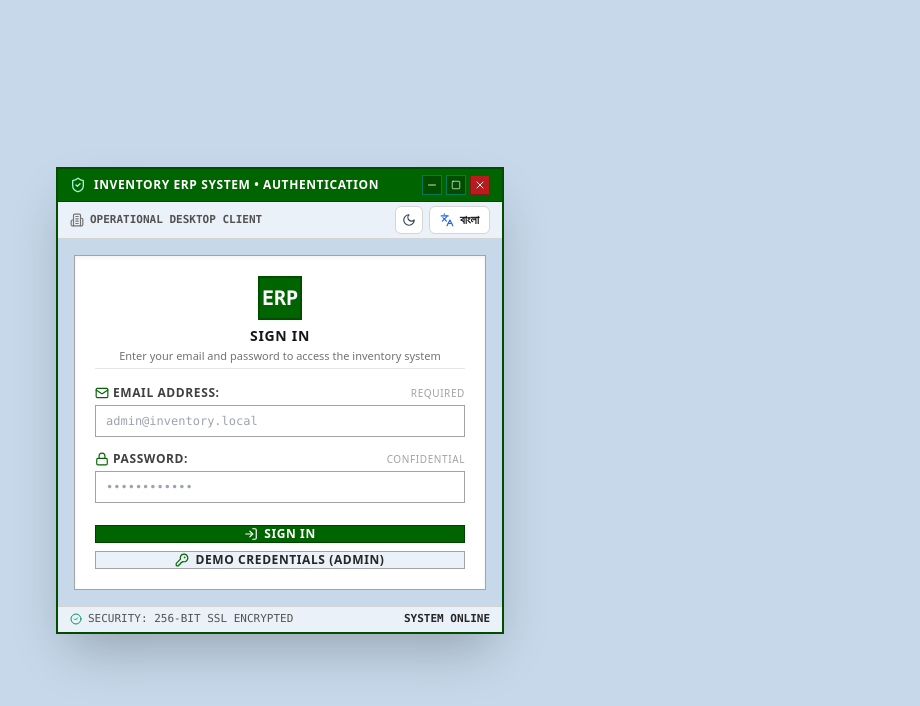
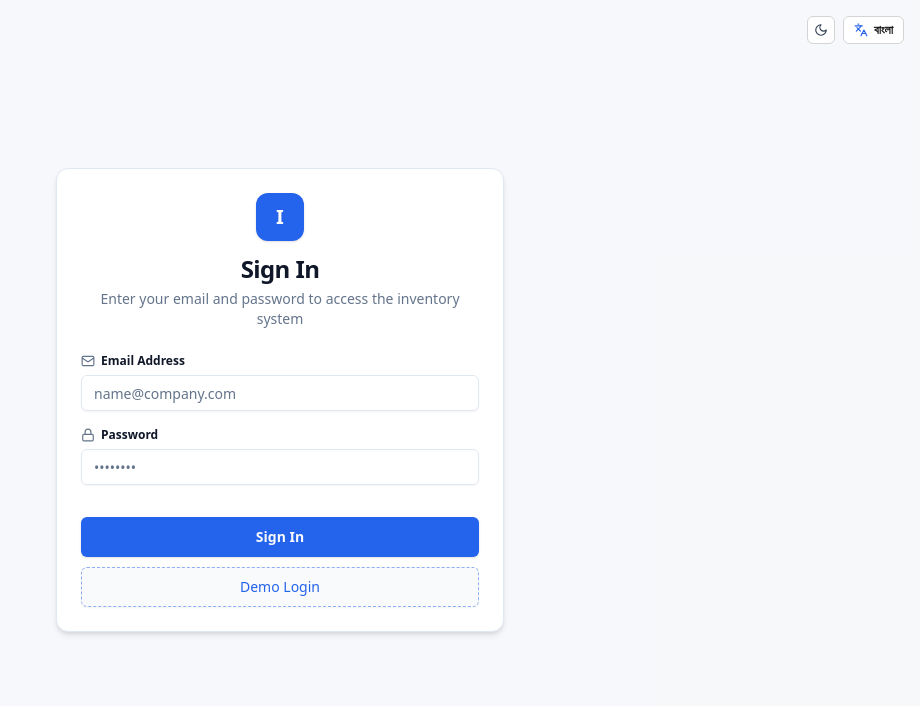
Before and after one commit to sisrafilss/inventory-frontend, a Next.js app: page /login in a window 1280 px wide. Shown: the top 706 px of the page, without its empty margins (360-1280 px from the left). Built offline with nearby package versions, Linux system fonts and the light colour scheme.

Commit message:
Revert "feat(auth): redesign login page to classic desktop ERP window style"
This reverts commit 537462f96bf147fb0a143a36ab36c4e7da3daa4f.

```diff
--- a/src/app/(auth)/login/page.tsx
+++ b/src/app/(auth)/login/page.tsx
@@ -1,27 +1,18 @@
 'use client';
 
 import React, { useState } from 'react';
+import Link from 'next/link';
 import { useRouter } from 'next/navigation';
 import { useAuth } from '@/lib/context/auth-context';
 import { useLanguage } from '@/lib/context/language-context';
 import { api } from '@/lib/api/client';
 import { User } from '@/lib/types';
+import { Card, CardHeader, CardTitle, CardDescription, CardContent, CardFooter } from '@/components/ui/card';
+import { Button } from '@/components/ui/button';
+import { Input } from '@/components/ui/input';
 import { LanguageSwitcher } from '@/components/ui/language-switcher';
 import { ThemeSwitcher } from '@/components/ui/theme-switcher';
-import {
-  Lock,
-  Mail,
-  AlertCircle,
-  ShieldCheck,
-  LogIn,
-  KeyRound,
-  Building2,
-  CheckCircle2,
-  Minus,
-  Square,
-  X,
-  Loader2,
-} from 'lucide-react';
+import { Lock, Mail, AlertCircle } from 'lucide-react';
 
 export default function LoginPage() {
   const [email, setEmail] = useState('');
@@ -66,177 +57,77 @@ export default function LoginPage() {
   };
 
   return (
-    <div className="min-h-screen w-full flex items-center justify-center p-4 bg-[#c6d8ea] dark:bg-slate-950 relative select-none">
-
-      {/* Floating Classic Desktop Window */}
-      <div className="w-full max-w-md border-2 border-[#004d00] dark:border-emerald-900 bg-[#c6d8ea] dark:bg-slate-900 rounded-none shadow-2xl overflow-hidden">
-
-        {/* 1. Classic Windows/ERP Title Bar */}
-        <div className="bg-[#006400] dark:bg-emerald-950 py-1.5 px-3 border-b border-[#004d00] dark:border-emerald-900 flex items-center justify-between text-white">
-          <div className="flex items-center gap-2">
-            <ShieldCheck className="w-4 h-4 text-emerald-200 shrink-0" />
-            <span className="font-bold text-xs uppercase tracking-wider">
-              INVENTORY ERP SYSTEM • AUTHENTICATION
-            </span>
-          </div>
-
-          {/* Retro Window Control Buttons */}
-          <div className="flex items-center gap-1">
-            <button
-              type="button"
-              className="w-5 h-5 bg-[#004d00] hover:bg-[#003d00] border border-emerald-700 flex items-center justify-center text-white/80 rounded-none text-[10px]"
-              tabIndex={-1}
-            >
-              <Minus className="w-3 h-3" />
-            </button>
-            <button
-              type="button"
-              className="w-5 h-5 bg-[#004d00] hover:bg-[#003d00] border border-emerald-700 flex items-center justify-center text-white/80 rounded-none text-[10px]"
-              tabIndex={-1}
-            >
-              <Square className="w-2.5 h-2.5" />
-            </button>
-            <button
-              type="button"
-              className="w-5 h-5 bg-red-700 hover:bg-red-800 border border-red-900 flex items-center justify-center text-white rounded-none text-[10px]"
-              tabIndex={-1}
-            >
-              <X className="w-3 h-3" />
-            </button>
-          </div>
-        </div>
-
-        {/* 2. Top Window Utility Bar */}
-        <div className="bg-[#eaf1f8] dark:bg-slate-800/90 px-3 py-1 border-b border-neutral-300 dark:border-slate-700 flex items-center justify-between text-xs">
-          <div className="flex items-center gap-1.5 text-[11px] font-mono font-bold text-neutral-600 dark:text-neutral-400">
-            <Building2 className="w-3.5 h-3.5 text-neutral-500" />
-            <span>OPERATIONAL DESKTOP CLIENT</span>
-          </div>
-
-          {/* Theme & Language Switchers */}
-          <div className="flex items-center gap-1.5">
+    <div className="min-h-screen flex flex-col items-center justify-center p-4 bg-muted/40 relative">
+      {/* Top right theme and language switchers */}
+      <div className="absolute top-4 right-4 flex items-center gap-2">
         <ThemeSwitcher />
         <LanguageSwitcher />
       </div>
+
+      <Card className="w-full max-w-md shadow-md border-border">
+        <CardHeader className="text-center space-y-1">
+          <div className="w-12 h-12 rounded-xl bg-primary text-primary-foreground flex items-center justify-center mx-auto mb-2 font-bold text-xl shadow">
+            I
           </div>
+          <CardTitle className="text-2xl font-bold">{t('auth.signIn')}</CardTitle>
+          <CardDescription>
+            {t('auth.signInDesc')}
+          </CardDescription>
+        </CardHeader>
 
-        {/* 3. Main Form Container */}
-        <div className="p-4">
-          <div className="p-5 bg-white dark:bg-slate-950 border border-neutral-400 dark:border-slate-700 shadow-inner space-y-4">
-
-            {/* Header / Logo Badge */}
-            <div className="text-center pb-1 border-b border-neutral-200 dark:border-slate-800">
-              <div className="inline-flex items-center justify-center w-11 h-11 bg-[#006400] text-white border-2 border-[#004d00] shadow-sm font-bold text-xl mb-1.5 font-mono">
-                ERP
-              </div>
-              <h2 className="text-sm font-bold uppercase tracking-wider text-neutral-900 dark:text-neutral-100">
-                {t('auth.signIn')}
-              </h2>
-              <p className="text-[11px] text-neutral-500 font-medium mt-0.5">
-                {t('auth.signInDesc')}
-              </p>
-            </div>
-
-            {/* Error Message */}
+        <form onSubmit={handleSubmit}>
+          <CardContent className="space-y-4">
             {error && (
-              <div className="p-2.5 bg-red-50 dark:bg-rose-950/80 border border-red-400 dark:border-rose-900 flex items-start gap-2 text-xs text-red-800 dark:text-red-200 font-bold">
-                <AlertCircle className="w-4 h-4 mt-0.5 shrink-0 text-red-600 dark:text-red-400" />
-                <span className="leading-tight">{error}</span>
+              <div className="p-3 bg-destructive/15 border border-destructive/30 rounded-lg flex items-start gap-2.5 text-sm text-destructive font-medium">
+                <AlertCircle className="w-4 h-4 mt-0.5 shrink-0" />
+                <span>{error}</span>
               </div>
             )}
 
-            {/* Login Form */}
-            <form onSubmit={handleSubmit} className="space-y-3.5">
-
-              {/* Email / Username */}
-              <div className="space-y-1">
-                <label className="text-xs font-bold uppercase tracking-wider text-neutral-700 dark:text-neutral-300 flex items-center justify-between">
-                  <span className="flex items-center gap-1">
-                    <Mail className="w-3.5 h-3.5 text-[#006400] dark:text-emerald-400" />
-                    {t('auth.email')}:
-                  </span>
-                  <span className="text-[10px] text-neutral-400 font-normal">REQUIRED</span>
+            <div className="space-y-1.5">
+              <label className="text-xs font-semibold text-foreground flex items-center gap-1.5">
+                <Mail className="w-3.5 h-3.5 text-muted-foreground" /> {t('auth.email')}
               </label>
-                <input
+              <Input
                 type="email"
-                  placeholder="admin@inventory.local"
+                placeholder="name@company.com"
                 value={email}
                 onChange={(e) => setEmail(e.target.value)}
                 required
                 autoComplete="email"
-                  className="w-full h-8 px-2.5 text-xs bg-white dark:bg-slate-900 border border-neutral-400 dark:border-slate-600 rounded-none focus:outline-none focus:bg-[#ffffea] dark:focus:bg-slate-800 focus:border-[#006400] text-neutral-900 dark:text-neutral-100 font-mono shadow-xs transition-colors"
               />
             </div>
 
-              {/* Password */}
-              <div className="space-y-1">
-                <label className="text-xs font-bold uppercase tracking-wider text-neutral-700 dark:text-neutral-300 flex items-center justify-between">
-                  <span className="flex items-center gap-1">
-                    <Lock className="w-3.5 h-3.5 text-[#006400] dark:text-emerald-400" />
-                    {t('auth.password')}:
-                  </span>
-                  <span className="text-[10px] text-neutral-400 font-normal">CONFIDENTIAL</span>
+            <div className="space-y-1.5">
+              <label className="text-xs font-semibold text-foreground flex items-center gap-1.5">
+                <Lock className="w-3.5 h-3.5 text-muted-foreground" /> {t('auth.password')}
               </label>
-                <input
+              <Input
                 type="password"
-                  placeholder="••••••••••••"
+                placeholder="••••••••"
                 value={password}
                 onChange={(e) => setPassword(e.target.value)}
                 required
                 autoComplete="current-password"
-                  className="w-full h-8 px-2.5 text-xs bg-white dark:bg-slate-900 border border-neutral-400 dark:border-slate-600 rounded-none focus:outline-none focus:bg-[#ffffea] dark:focus:bg-slate-800 focus:border-[#006400] text-neutral-900 dark:text-neutral-100 font-mono shadow-xs transition-colors"
               />
             </div>
+          </CardContent>
 
-              {/* Submit Action */}
-              <div className="pt-2 space-y-2">
-                <button
-                  type="submit"
-                  disabled={isSubmitting}
-                  className="w-full h-8.5 bg-[#006400] hover:bg-[#004d00] active:bg-[#003d00] text-white font-bold text-xs uppercase tracking-wider border border-[#003d00] shadow-sm flex items-center justify-center gap-1.5 transition-colors cursor-pointer rounded-none disabled:opacity-60"
+          <CardFooter className="flex flex-col gap-2.5 pt-2">
+            <Button type="submit" className="w-full h-10 font-semibold" disabled={isSubmitting}>
+              {isSubmitting ? t('auth.signingIn') : t('auth.signIn')}
+            </Button>
+            <Button
+              type="button"
+              variant="outline"
+              onClick={handleDemoLogin}
+              className="w-full h-10 border-dashed border-primary/50 text-primary hover:bg-primary/5 font-medium transition-colors"
             >
-                  {isSubmitting ? (
-                    <>
-                      <Loader2 className="w-3.5 h-3.5 animate-spin" />
-                      <span>{t('auth.signingIn')}</span>
-                    </>
-                  ) : (
-                    <>
-                      <LogIn className="w-3.5 h-3.5" />
-                      <span>{t('auth.signIn')}</span>
-                    </>
-                  )}
-                </button>
-
-                {/* Demo Login Button */}
-                <button
-                  type="button"
-                  onClick={handleDemoLogin}
-                  className="w-full h-7.5 bg-[#eaf1f8] hover:bg-[#d9e7f5] dark:bg-slate-800 dark:hover:bg-slate-700 text-neutral-800 dark:text-neutral-200 border border-neutral-400 dark:border-slate-600 font-bold text-xs uppercase tracking-wider shadow-xs flex items-center justify-center gap-1.5 transition-colors cursor-pointer rounded-none"
-                >
-                  <KeyRound className="w-3.5 h-3.5 text-[#006400] dark:text-emerald-400" />
-                  <span>DEMO CREDENTIALS (ADMIN)</span>
-                </button>
-              </div>
-
+              Demo Login
+            </Button>
+          </CardFooter>
         </form>
-
-          </div>
-        </div>
-
-        {/* 4. Bottom Window Status Bar */}
-        <div className="bg-[#eaf1f8] dark:bg-slate-900 px-3 py-1 border-t border-neutral-300 dark:border-slate-700 text-[11px] font-mono text-neutral-600 dark:text-neutral-400 flex items-center justify-between shrink-0">
-          <div className="flex items-center gap-1.5">
-            <CheckCircle2 className="w-3 h-3 text-emerald-600" />
-            <span>SECURITY: 256-BIT SSL ENCRYPTED</span>
-          </div>
-          <span className="font-bold text-neutral-800 dark:text-neutral-300">
-            SYSTEM ONLINE
-          </span>
-        </div>
-
-      </div>
-
+      </Card>
     </div>
   );
 }
```
Lines whose indentation alone changed are shown as unchanged.
